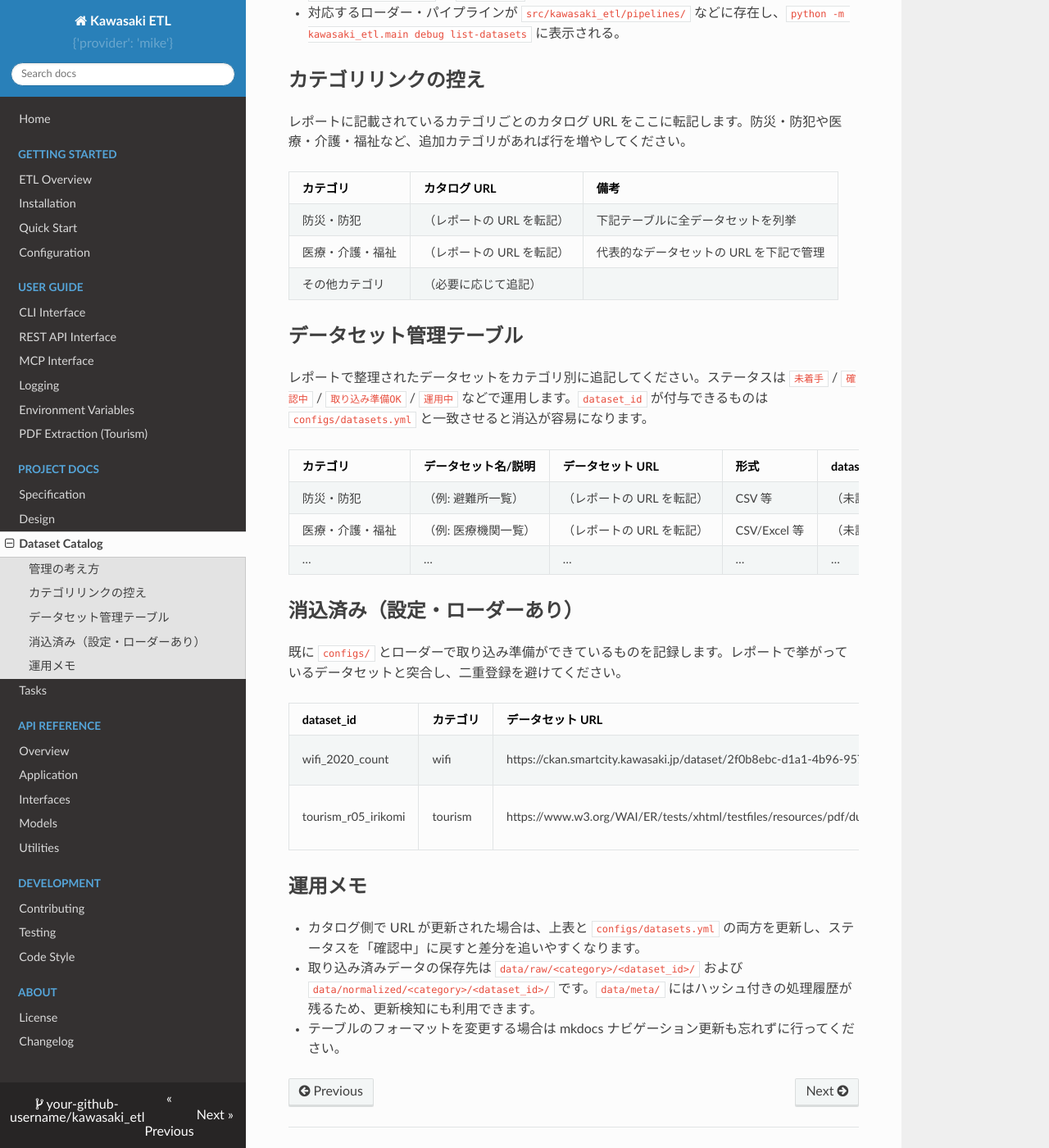
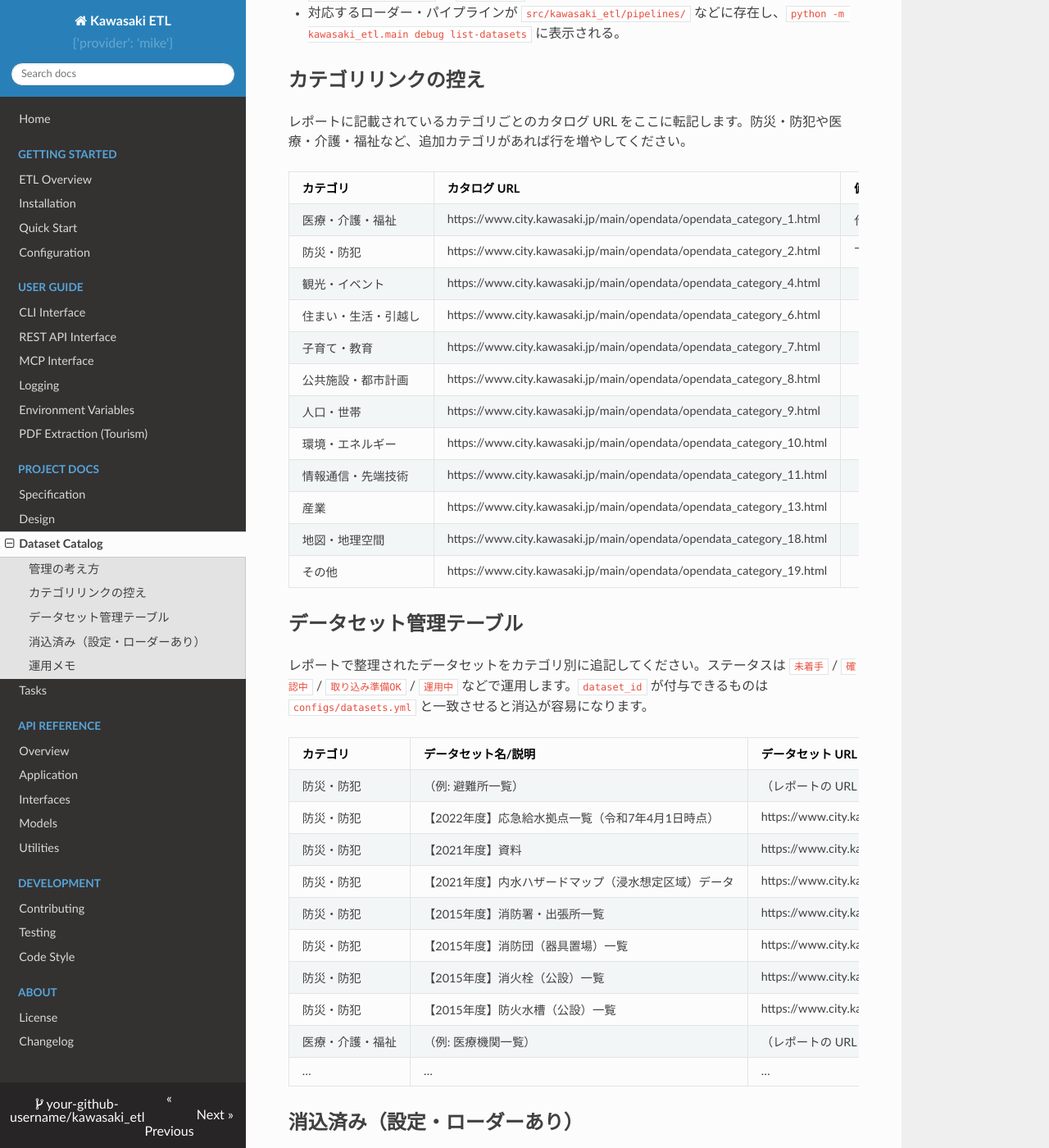
Before and after one commit to daisuke19891023/open-data-cleaning-kawasaki, an MkDocs documentation site: the page built from docs/datasets/catalog.md, in a window 1280 px wide and 1400 px high, scrolled down 484 px. Shown: the whole window at 82% size. Built offline with MkDocs 1.6.1, drawn with Linux system fonts in a browser that asks for light colours; nearby versions of some CDN libraries.

Commit message:
Add disaster datasets to catalog guide

```diff
--- a/docs/datasets/catalog.md
+++ b/docs/datasets/catalog.md
@@ -14,9 +14,18 @@
 
 | カテゴリ | カタログ URL | 備考 |
 | --- | --- | --- |
-| 防災・防犯 | （レポートの URL を転記） | 下記テーブルに全データセットを列挙 |
-| 医療・介護・福祉 | （レポートの URL を転記） | 代表的なデータセットの URL を下記で管理 |
-| その他カテゴリ | （必要に応じて追記） |  |
+| 医療・介護・福祉 | https://www.city.kawasaki.jp/main/opendata/opendata_category_1.html | 代表的なデータセットの URL を下記で管理 |
+| 防災・防犯 | https://www.city.kawasaki.jp/main/opendata/opendata_category_2.html | 下記テーブルに全データセットを列挙 |
+| 観光・イベント | https://www.city.kawasaki.jp/main/opendata/opendata_category_4.html |  |
+| 住まい・生活・引越し | https://www.city.kawasaki.jp/main/opendata/opendata_category_6.html |  |
+| 子育て・教育 | https://www.city.kawasaki.jp/main/opendata/opendata_category_7.html |  |
+| 公共施設・都市計画 | https://www.city.kawasaki.jp/main/opendata/opendata_category_8.html |  |
+| 人口・世帯 | https://www.city.kawasaki.jp/main/opendata/opendata_category_9.html |  |
+| 環境・エネルギー | https://www.city.kawasaki.jp/main/opendata/opendata_category_10.html |  |
+| 情報通信・先端技術 | https://www.city.kawasaki.jp/main/opendata/opendata_category_11.html |  |
+| 産業 | https://www.city.kawasaki.jp/main/opendata/opendata_category_13.html |  |
+| 地図・地理空間 | https://www.city.kawasaki.jp/main/opendata/opendata_category_18.html |  |
+| その他 | https://www.city.kawasaki.jp/main/opendata/opendata_category_19.html |  |
 
 ## データセット管理テーブル
 レポートで整理されたデータセットをカテゴリ別に追記してください。ステータスは `未着手` / `確認中` / `取り込み準備OK` / `運用中` などで運用します。`dataset_id` が付与できるものは `configs/datasets.yml` と一致させると消込が容易になります。
@@ -24,6 +33,13 @@
 | カテゴリ | データセット名/説明 | データセット URL | 形式 | dataset_id | ステータス | メモ |
 | --- | --- | --- | --- | --- | --- | --- |
 | 防災・防犯 | （例: 避難所一覧） | （レポートの URL を転記） | CSV 等 | （未設定なら空欄） | 未着手 |  |
+| 防災・防犯 | 【2022年度】応急給水拠点一覧（令和7年4月1日時点） | https://www.city.kawasaki.jp/800/page/0000085691.html#opendata_dataset_3 |  |  | 未着手 |  |
+| 防災・防犯 | 【2021年度】資料 | https://www.city.kawasaki.jp/601/page/0000036154.html#opendata_dataset_5 |  |  | 未着手 |  |
+| 防災・防犯 | 【2021年度】内水ハザードマップ（浸水想定区域）データ | https://www.city.kawasaki.jp/800/page/0000133400.html#opendata_dataset_3 |  |  | 未着手 |  |
+| 防災・防犯 | 【2015年度】消防署・出張所一覧 | https://www.city.kawasaki.jp/170/page/0000058746.html#opendata_dataset_3 |  |  | 未着手 |  |
+| 防災・防犯 | 【2015年度】消防団（器具置場）一覧 | https://www.city.kawasaki.jp/170/page/0000058746.html#opendata_dataset_4 |  |  | 未着手 |  |
+| 防災・防犯 | 【2015年度】消火栓（公設）一覧 | https://www.city.kawasaki.jp/170/page/0000058746.html#opendata_dataset_5 |  |  | 未着手 |  |
+| 防災・防犯 | 【2015年度】防火水槽（公設）一覧 | https://www.city.kawasaki.jp/170/page/0000058746.html#opendata_dataset_6 |  |  | 未着手 |  |
 | 医療・介護・福祉 | （例: 医療機関一覧） | （レポートの URL を転記） | CSV/Excel 等 | （未設定なら空欄） | 未着手 | 代表的なものを抜粋 |
 | … | … | … | … | … | … | … |
 
```
